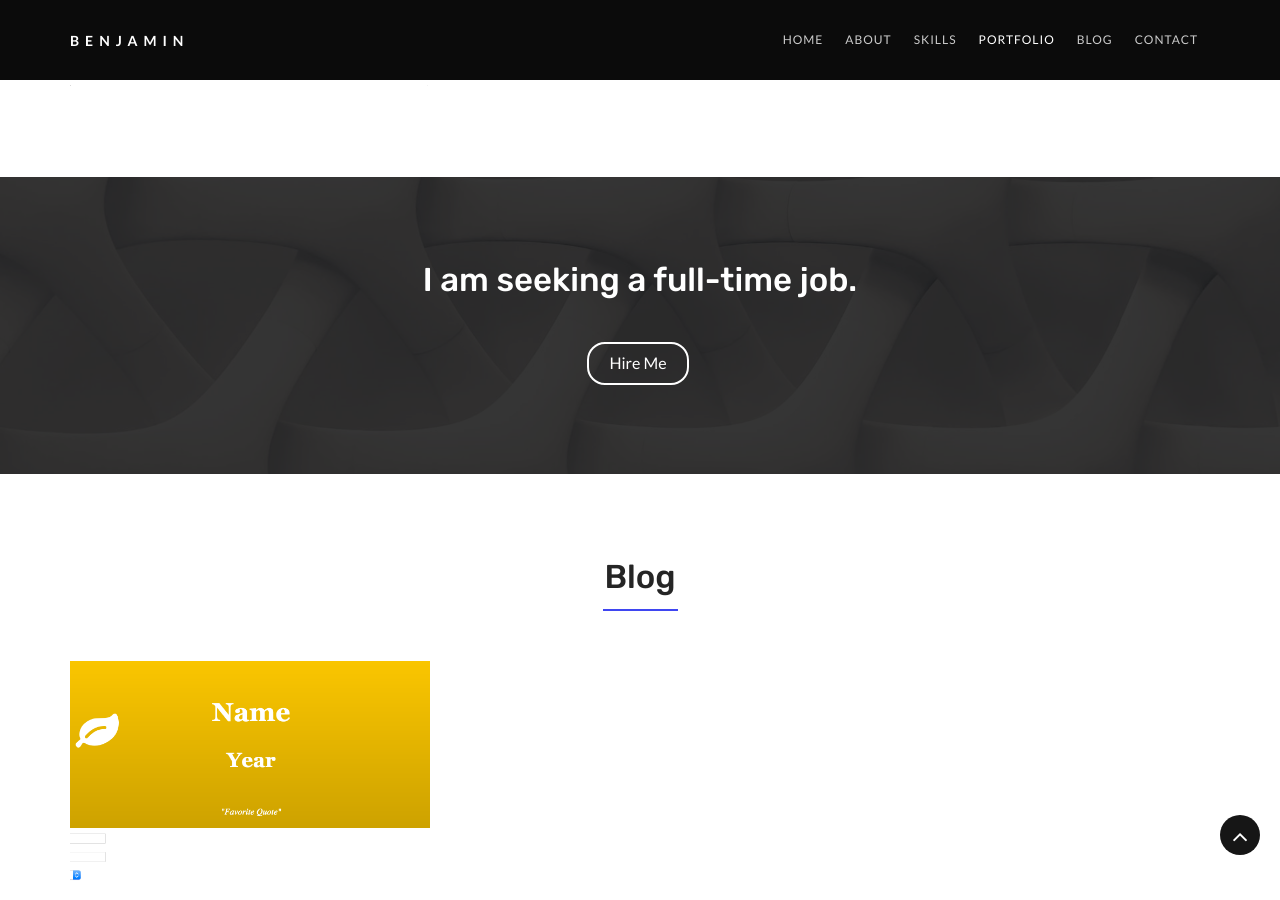
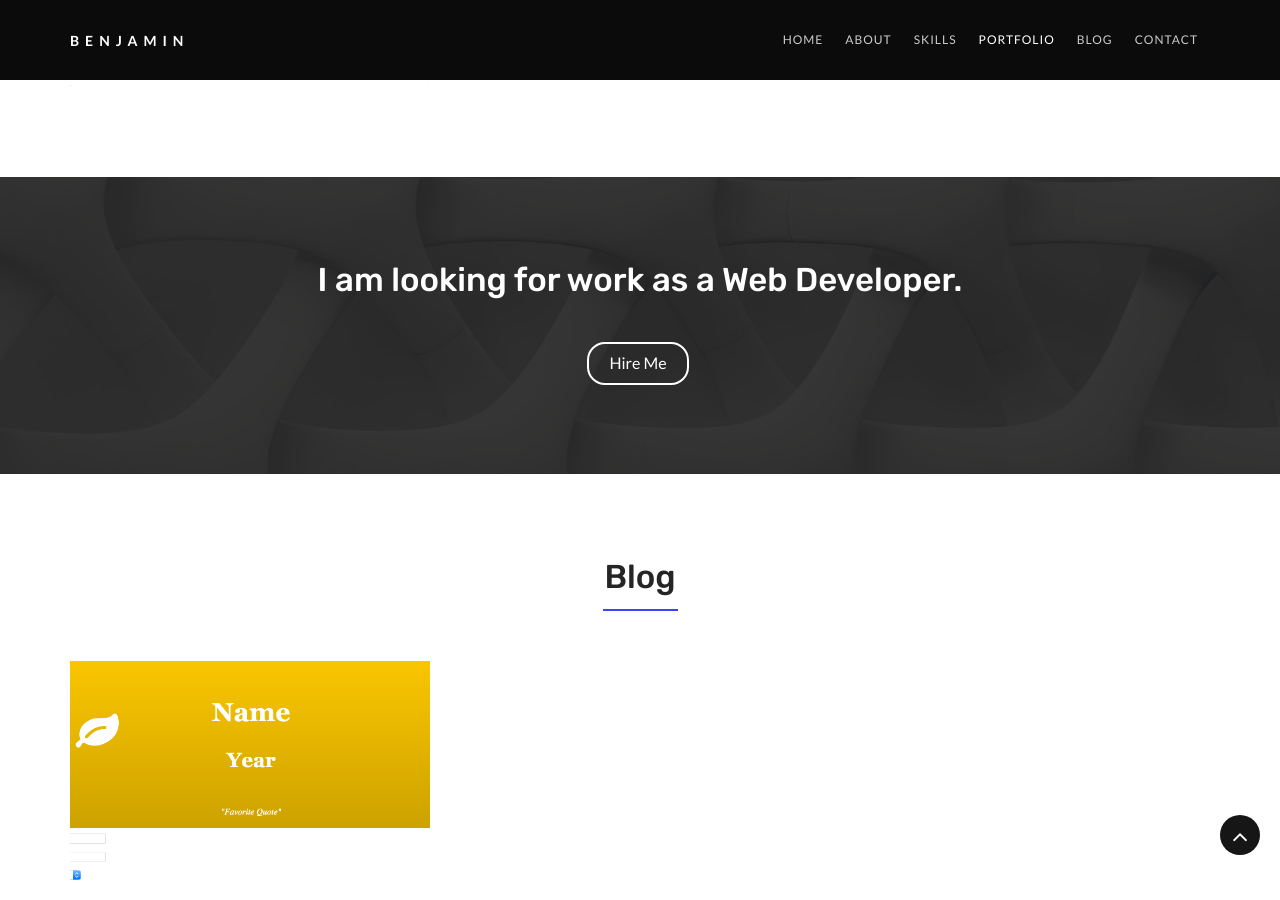
Before and after one commit to bsdahl/bsdahl.github.io, a Jekyll site: the page built from index.md, in a window 1280 px wide and 900 px high, scrolled down 4248 px. Built offline with Jekyll 4.4.1, drawn with Linux system fonts in a browser that asks for light colours; nearby versions of some CDN libraries; library files that are not in the unit come from our copies; our own code applies the rules of GitHub Pages for plain Markdown files.

Commit message:
Frontpage wording changes

```diff
--- a/_layouts/home.html
+++ b/_layouts/home.html
@@ -126,7 +126,7 @@ layout: default
     <div class="container">
         <div class="row">
             <div class="col-md-12 text-center">
-                <h2>I am seeking a full-time job.</h2>
+                <h2>I am looking for work as a Web Developer.</h2>
                 <p><a href="#contact" class="smoth-scroll btn btn-light-outline with-arrow">Hire Me<i class="fa fa-envelope-o"></i></a></p>
             </div>
         </div>
```
